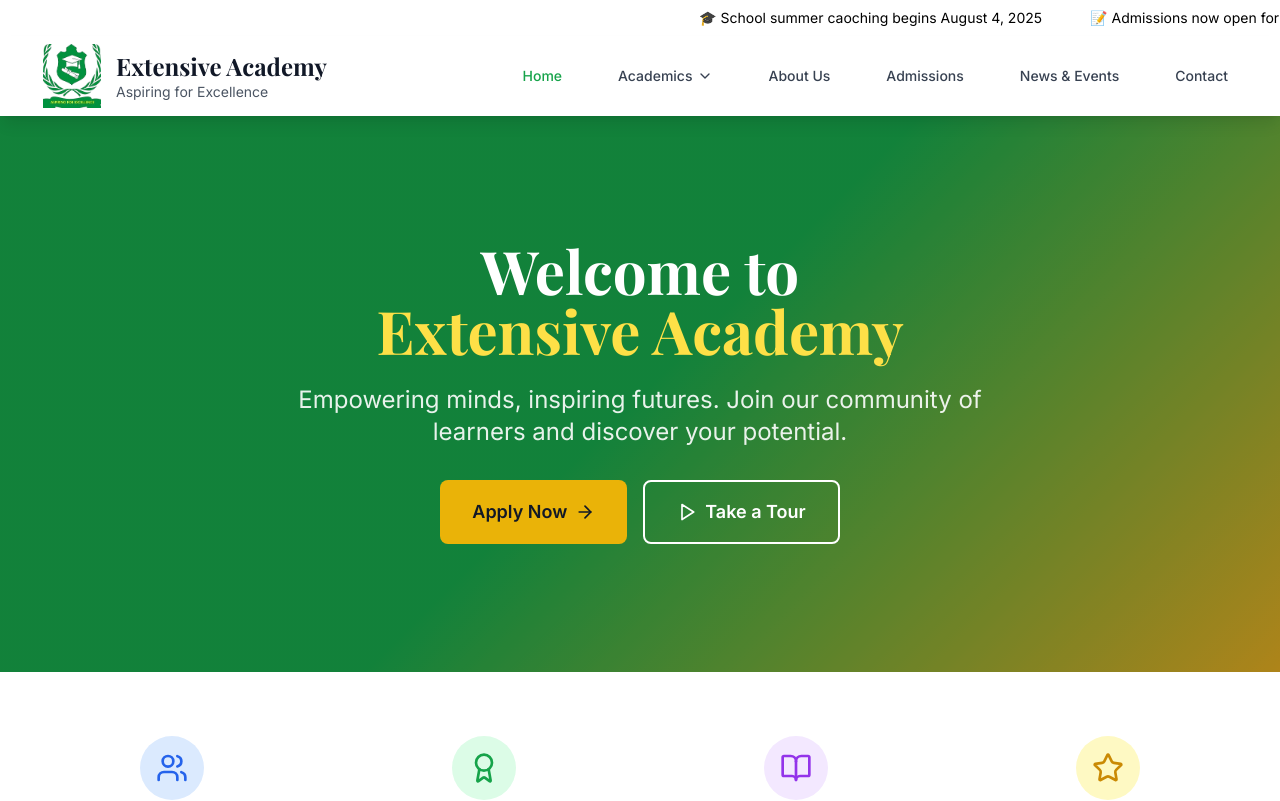
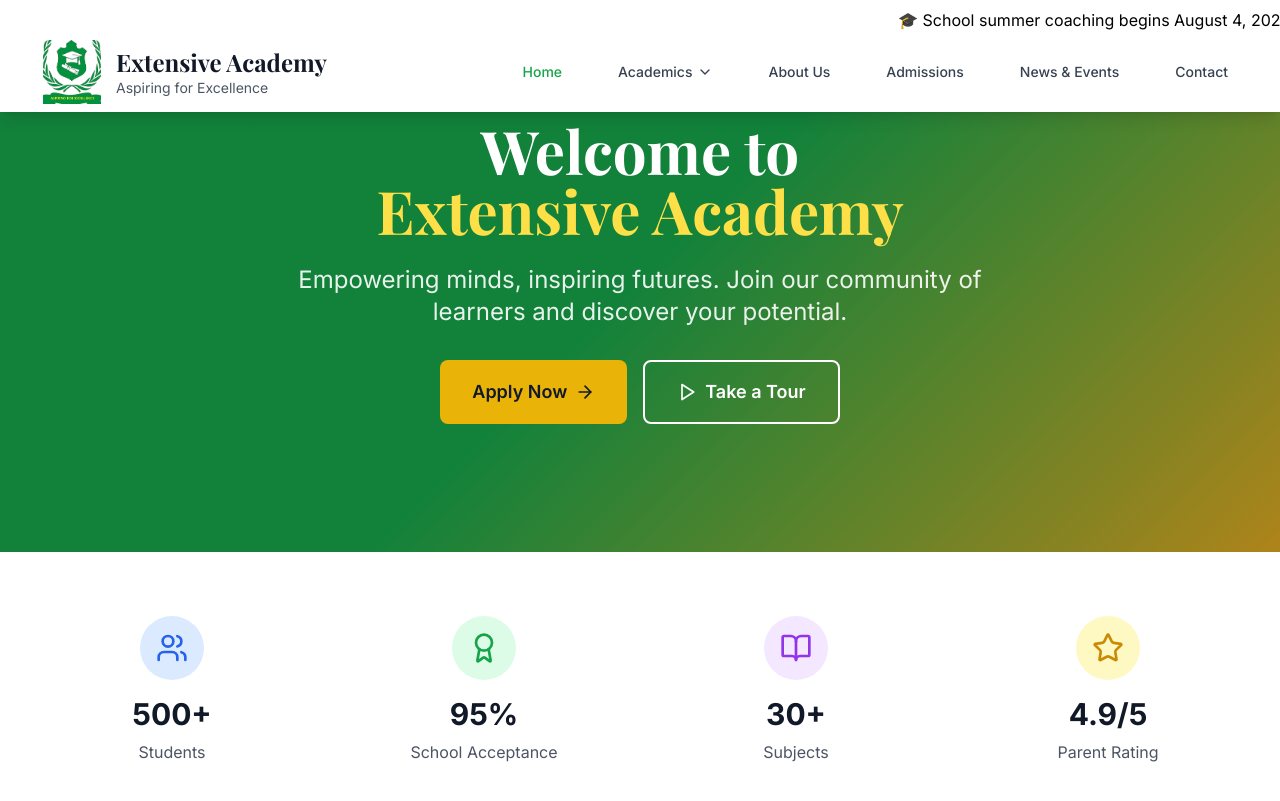
Before and after one commit to isaacodex-max/academy-web-oasis, a React (Vite) app: page / in a window 1280 px wide. Shown: the top 801 px of the page. Built offline with nearby package versions, Linux system fonts and the light colour scheme; the HTML template or start-up script is replaced by a standard one.

Commit message:
all codes

```diff
--- a/src/components/Header.tsx
+++ b/src/components/Header.tsx
@@ -28,19 +28,17 @@ const Header: React.FC<HeaderProps> = ({ currentPage, onNavigate }) => {
   ];
 
     const newsItems = [
-    '🎓 School summer caoching begins August 4, 2025',
+        '🎓 School summer coaching begins August 4, 2025',
         '📝 Admissions now open for 2025 session',
-    '🏆 Inter-House Sports: October 10th',
-    '📱 Follow us @extensiveacademy on facebook and youtube',
       ];
 
+
   return (
-    <>
-      {/* Fixed wrapper for ticker and header */}
-      <div className="fixed top-0 left-0 right-0 z-50">
+    <header  className="fixed top-0 left-0 right-0 z-50 bg-white shadow-md">
       {/* News Ticker */}
       <div className="bg-white text-black text-sm overflow-hidden py-2">
-          <div className="whitespace-nowrap animate-marquee px-4">
+       <div className="w-full overflow-hidden">
+        <div className="whitespace-nowrap animate-marquee px-4 text-sm sm:text-base">
           {newsItems.map((news, index) => (
             <span key={index} className="inline-block mr-12">
               {news}
@@ -49,8 +47,10 @@ const Header: React.FC<HeaderProps> = ({ currentPage, onNavigate }) => {
         </div>
 </div>
 
+      </div>
+
       {/* Main Header */}
-        <div className="bg-white shadow-lg">
+      <div className="bg-white shadow-lg fixed top-[2rem] left-0 right-0 z-40">
         <div className="max-w-7xl mx-auto px-3 sm:px-6 md:px-8 lg:px-10">
           <div className="flex justify-between items-center h-20">
             {/* Logo */}
@@ -133,7 +133,7 @@ const Header: React.FC<HeaderProps> = ({ currentPage, onNavigate }) => {
               })}
             </nav>
 
-              {/* Mobile Menu Button */}
+            {/* Mobile menu button */}
             <button
               onClick={() => setIsMenuOpen(!isMenuOpen)}
               className="lg:hidden inline-flex items-center justify-center p-2 rounded-md text-gray-700 hover:text-green-600 hover:bg-gray-100 focus:outline-none"
@@ -205,11 +205,7 @@ const Header: React.FC<HeaderProps> = ({ currentPage, onNavigate }) => {
           )}
         </div>
       </div>
-      </div>
-
-      {/* Offset content below header */}
-      <div className="h-[112px]" />
-    </>
+    </header>
   );
 };
 
--- a/src/index.css
+++ b/src/index.css
@@ -29,20 +29,15 @@
     --radius: 0.5rem;
   }
 }
-@layer utilities {
-  .animate-marquee {
-    animation: marquee 20s linear infinite;
-  }
+@keyframes marquee {
+  0% { transform: translateX(100%); }
+  100% { transform: translateX(-100%); }
+}
 
-  @keyframes marquee {
-    0% {
-      transform: translateX(100%);
-    }
-    100% {
-      transform: translateX(-100%);
-    }
-  }
+.animate-marquee {
+  animation: marquee 30s linear infinite;
 }
+
 
 @layer base {
   * {
--- a/src/pages/About.tsx
+++ b/src/pages/About.tsx
@@ -115,7 +115,7 @@ if (loading) return <Loader />;
       </section>
 
       {/* History */}
-      <section className="py-16 bg-gray-300">
+      <section className="py-16 bg-white">
         <div className="max-w-7xl mx-auto px-4 sm:px-6 lg:px-8">
           <div className="grid grid-cols-1 lg:grid-cols-2 gap-12 items-center">
             <div data-aos="fade-up" className="space-y-6">
--- a/src/pages/Home.tsx
+++ b/src/pages/Home.tsx
@@ -40,7 +40,7 @@ if (loading) {
       </HelmetProvider>
 
       {/* Hero Section */}
-      <section className="hero-gradient text-white py-20 lg:py-32 relative overflow-hidden">
+      <section className="hero-gradient text-white pt-[180px] sm:pt-[140px] md:pt-[120px] pb-20 lg:pt-[120px] lg:pb-32 relative overflow-hidden">
         <div className="absolute inset-0 bg-black bg-opacity-20"></div>
         <div className="max-w-7xl mx-auto px-4 sm:px-6 lg:px-8 relative z-10">
           <div className="text-center">
```
Lines whose indentation alone changed are shown as unchanged.
